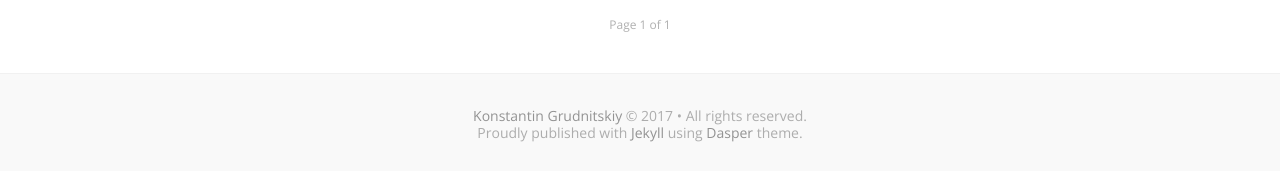
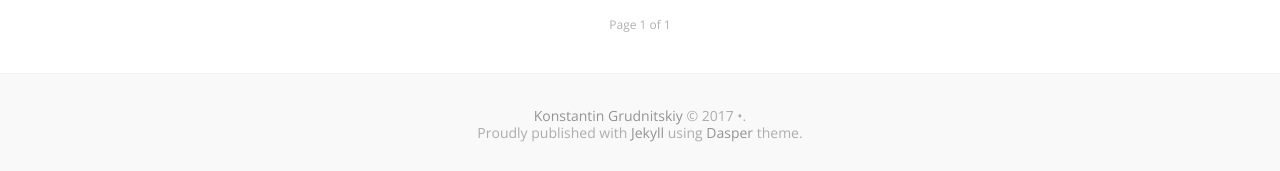
Before and after one commit to grudnks/grudnks.github.io, a Jekyll site: the page built from index.html, in a window 1280 px wide. Shown: the part 924-1095 px from the top of the page. Built offline with Jekyll 4.4.1, drawn with Linux system fonts in a browser that asks for light colours; some web fonts are replaced; the list of posts is cut into pages by our own code.

```diff
--- a/_layouts/default.html
+++ b/_layouts/default.html
@@ -57,14 +57,14 @@ layout: htmlCompressor
 	{% if site.google != "" %}<meta name="google-site-verification" content="{{ site.google }}">{% endif %}
 
 	<!-- Favicon & RSS -->
-	<link rel="icon" href="{{ site.baseurl }}/assets/img/favicon.ico">
-	<link rel="alternate" type="application/rss+xml" title="{{ site.name }}" href="{{ site.baseurl }}/rss.xml">
+	<link rel="icon" href="/assets/img/favicon.ico">
+	<link rel="alternate" type="application/rss+xml" title="{{ site.name }}" href="/rss.xml">
 
 	<!-- CSS & JS files -->
-	<link rel="stylesheet" href="{{ site.baseurl }}/assets/css/prod/style.min.css">
-	<script src="{{ site.baseurl }}/assets/js/prod/prism.min.js"></script>
-	<script src="{{ site.baseurl }}/assets/js/prod/fastclick.min.js"></script>
-	<script src="{{ site.baseurl }}/assets/js/prod/init.min.js"></script>
+	<link rel="stylesheet" href="/assets/css/prod/style.min.css">
+	<script src="/assets/js/prod/prism.min.js"></script>
+	<script src="/assets/js/prod/fastclick.min.js"></script>
+	<script src="/assets/js/prod/init.min.js"></script>
 
 </head>
 <body>
@@ -130,13 +130,9 @@ layout: htmlCompressor
 				<div class="dtc h6">
 
 					<!-- Copyright -->
-					<a href="{{ site.baseurl }}" class="h6">{{ site.name }}</a> &copy; {{ site.time | date: "%Y" }} &bull; {% if site.lang == "tr" %}Tüm hakları saklıdır{% else %}All rights reserved{% endif %}.
+					<a href="{{ site.url }}" class="h6">{{ site.name }}</a> &copy; {{ site.time | date: "%Y" }} &bull;.
 					<br>
-					{% if site.lang == "tr" %}
-						<a href="https://github.com/jekyll/jekyll" class="h6" target="_blank">Jekyll</a> ile <a href="https://github.com/ozgrozer/dasper" class="h6" target="_blank">Dasper</a> teması kullanılarak oluşturulmuştur.
-					{% else %}
 						Proudly published with <a href="https://github.com/jekyll/jekyll" class="h6" target="_blank">Jekyll</a> using <a href="https://github.com/ozgrozer/dasper" class="h6" target="_blank">Dasper</a> theme.
-					{% endif %}
 
 				</div><!-- .dtc -->
 
```
